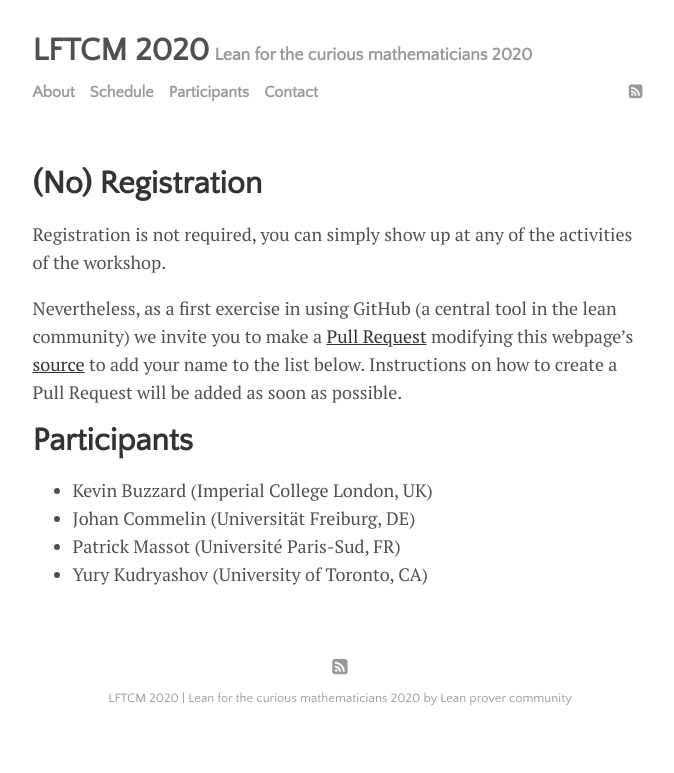
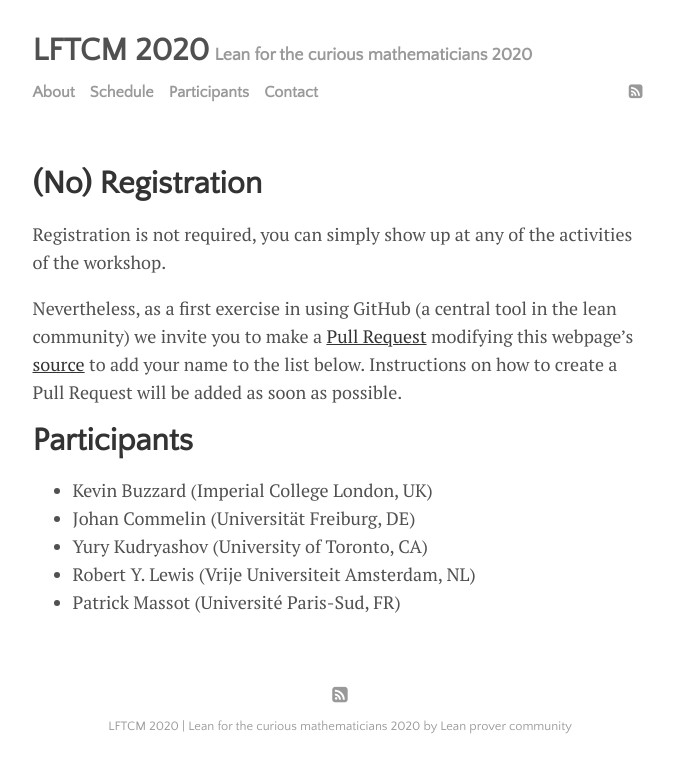
Before and after one commit to leanprover-community/lftcm2020, a Jekyll site: the page built from participants.md, in a window 1280 px wide. Shown: the top 773 px of the page, without its empty margins (300-974 px from the left). Built offline with Jekyll 4.4.1, drawn with Linux system fonts in a browser that asks for light colours.

Commit message:
add self to participants and alphabetize

```diff
--- a/participants.md
+++ b/participants.md
@@ -18,5 +18,6 @@ Instructions on how to create a Pull Request will be added as soon as possible.
 
 * Kevin Buzzard (Imperial College London, UK)
 * Johan Commelin (Universität Freiburg, DE)
+* Yury Kudryashov (University of Toronto, CA)
+* Robert Y. Lewis (Vrije Universiteit Amsterdam, NL)
 * Patrick Massot (Université Paris-Sud, FR)
-* Yury Kudryashov (University of Toronto, CA)
```
